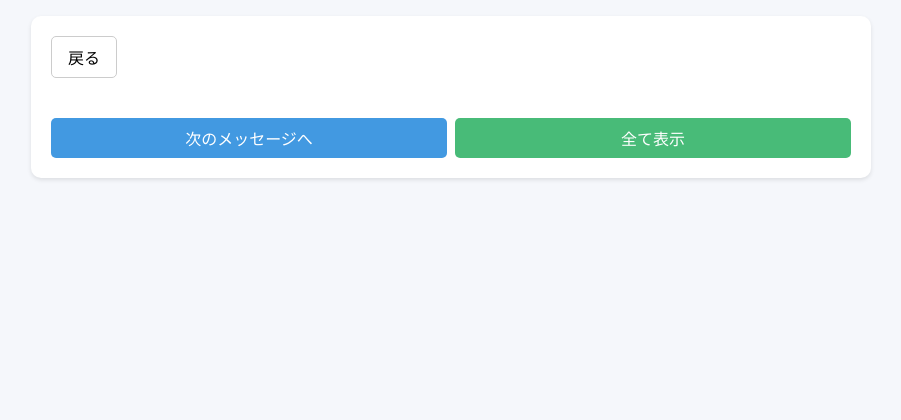
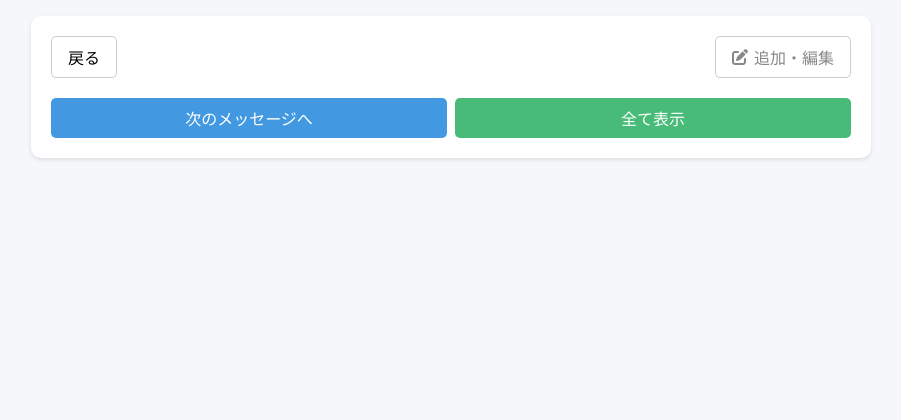
Before and after one commit to roggram/boss_rep_v2, a PHP site: template templates/show_message.html.twig in a window 1280 px wide. Shown: the top 420 px of the page, without its empty margins (189-1090 px from the left). Run offline with PHP 8.4, Linux system fonts and the light colour scheme; the template is opened without the code that fills it, so the values that code supplies are empty; some libraries are stand-ins or nearby versions.

Commit message:
メッセージ編集画面とメッセージ表示画面にそれぞれ行き来できるボタン追加

```diff
--- a/public/css/edit_message.css
+++ b/public/css/edit_message.css
@@ -7,6 +7,7 @@ body {
   gap: 16px;
   margin-bottom: 24px;
   align-items: center;
+  justify-content: space-between;
 }
 
 .nav-button {
@@ -22,6 +23,10 @@ body {
   font-size: 0.95rem;
   transition: all 0.2s ease;
   cursor: pointer;
+
+  &.show_btn {
+    color: #888;
+  }
 }
 
 .nav-button:hover {
--- a/public/css/show_message.css
+++ b/public/css/show_message.css
@@ -14,16 +14,45 @@ body {
   padding: 20px;
   background-color: white;
   border-radius: 10px;
-    box-shadow: 0 2px 4px rgba(0,0,0,0.1);
+  box-shadow: 0 2px 4px rgba(0, 0, 0, 0.1);
+}
+
+.header-buttons {
+  display: flex;
+  gap: 10px;
+  margin-bottom: 20px;
+  align-items: center;
+  justify-content: space-between;
 }
 
 .back-button {
   padding: 8px 16px;
-    margin-bottom: 20px;
   border: 1px solid #ccc;
   border-radius: 5px;
   background-color: white;
   cursor: pointer;
+}
+
+.back-button:hover {
+  background-color: #eee;
+}
+
+.edit-form {
+  margin: 0;
+}
+
+.edit-button {
+  padding: 8px 16px;
+  border-radius: 5px;
+  color: #888;
+  cursor: pointer;
+  display: flex;
+  align-items: center;
+  gap: 6px;
+}
+
+.edit-button:hover {
+  background-color: #eee;
 }
 
 #chat-root {
@@ -80,7 +109,8 @@ button {
   font-size: 1em;
 }
 
-.next-button, .show-all-button {
+.next-button,
+.show-all-button {
   color: white;
   border: none;
   flex: 1;
@@ -102,7 +132,7 @@ button {
   background-color: #38a169;
 }
 
-.next-button.disabled{
+.next-button.disabled {
   background-color: #80b1d9ff;
   pointer-events: none;
   opacity: 0.6;
--- a/templates/edit_message.html.twig
+++ b/templates/edit_message.html.twig
@@ -14,6 +14,7 @@
 <body>
     <!-- ナビゲーション -->
     <div class="nav-container">
+        <div>
             <a href="/show_situation?trigger_id={{ trigger_id }}" class="nav-button">
                 <i class="fas fa-arrow-left"></i>
                 戻る
@@ -21,6 +22,11 @@
             <a href="/show_trigger" class="nav-button">
                 <i class="fas fa-home"></i>
                 トップページに戻る
+            </a>
+        </div>
+        <a href="/show_message?trigger_id={{ trigger_id }}&situation_id={{ situation_id }}" class="nav-button show_btn">
+            <i class="fas fa-comments"></i>
+            メッセージを見る
         </a>
     </div>
 
--- a/templates/show_message.html.twig
+++ b/templates/show_message.html.twig
@@ -4,11 +4,23 @@
     <meta charset="UTF-8">
     <meta name="viewport" content="width=device-width, initial-scale=1.0">
     <title>show_message</title>
+    <!-- Font Awesome -->
+    <link rel="stylesheet" href="https://cdnjs.cloudflare.com/ajax/libs/font-awesome/6.5.1/css/all.min.css">
     <link rel="stylesheet" href="/css/show_message.css">
 </head>
 <body>
     <div class="chat-container">
-        <button type="button" onclick="history.back()" class="back-button">戻る</button>
+        <div class="header-buttons">
+            <button type="button" onclick="history.back()" class="back-button">戻る</button>
+            <form method="get" action="/edit_message" class="edit-form">
+                <input type="hidden" name="situation_id" value="{{ situation_id }}">
+                <input type="hidden" name="trigger_id" value="{{ trigger_id }}">
+                <button type="submit" class="edit-button">
+                    <i class="fas fa-edit"></i>
+                    追加・編集
+                </button>
+            </form>
+        </div>
         <div id="chat-root"></div>
         <div class="input-container">
             <button type="button" onclick="showNextMessage()" class="next-button">次のメッセージへ</button>
```
Lines whose indentation alone changed are shown as unchanged.
